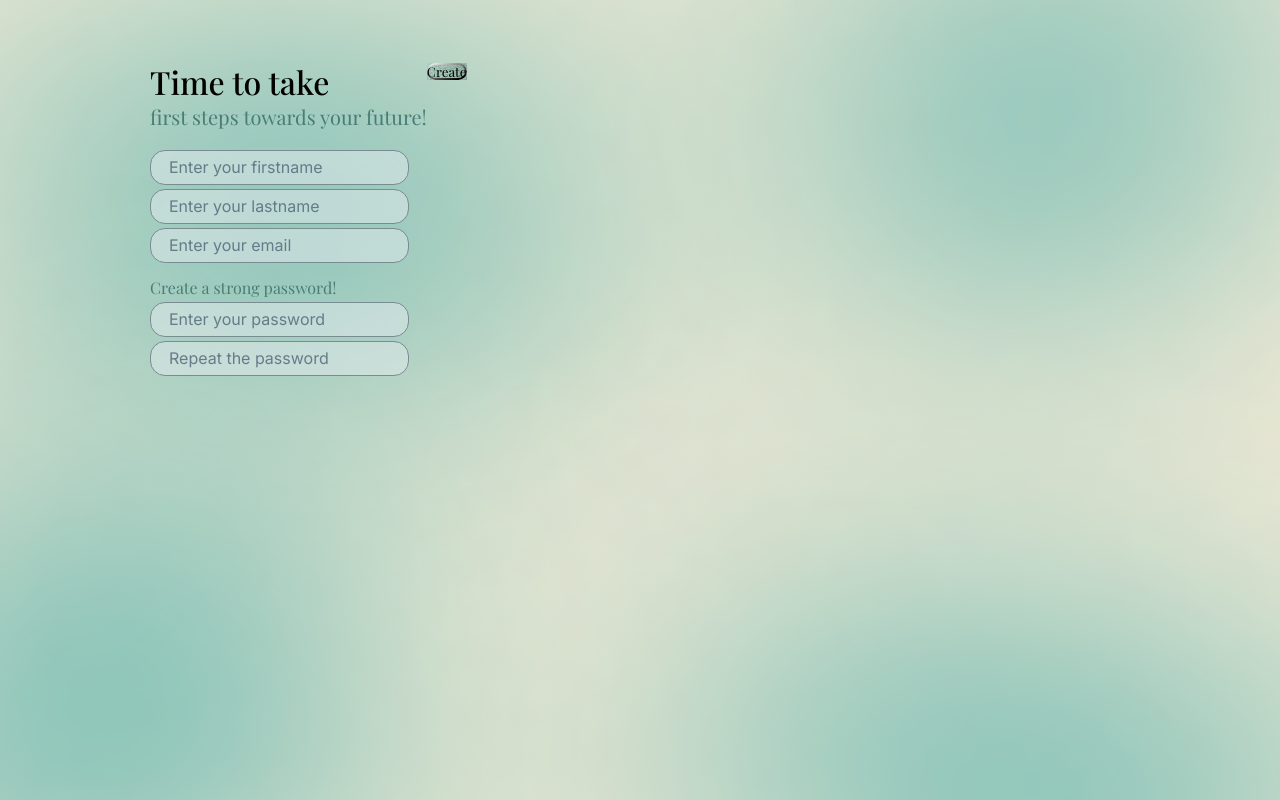
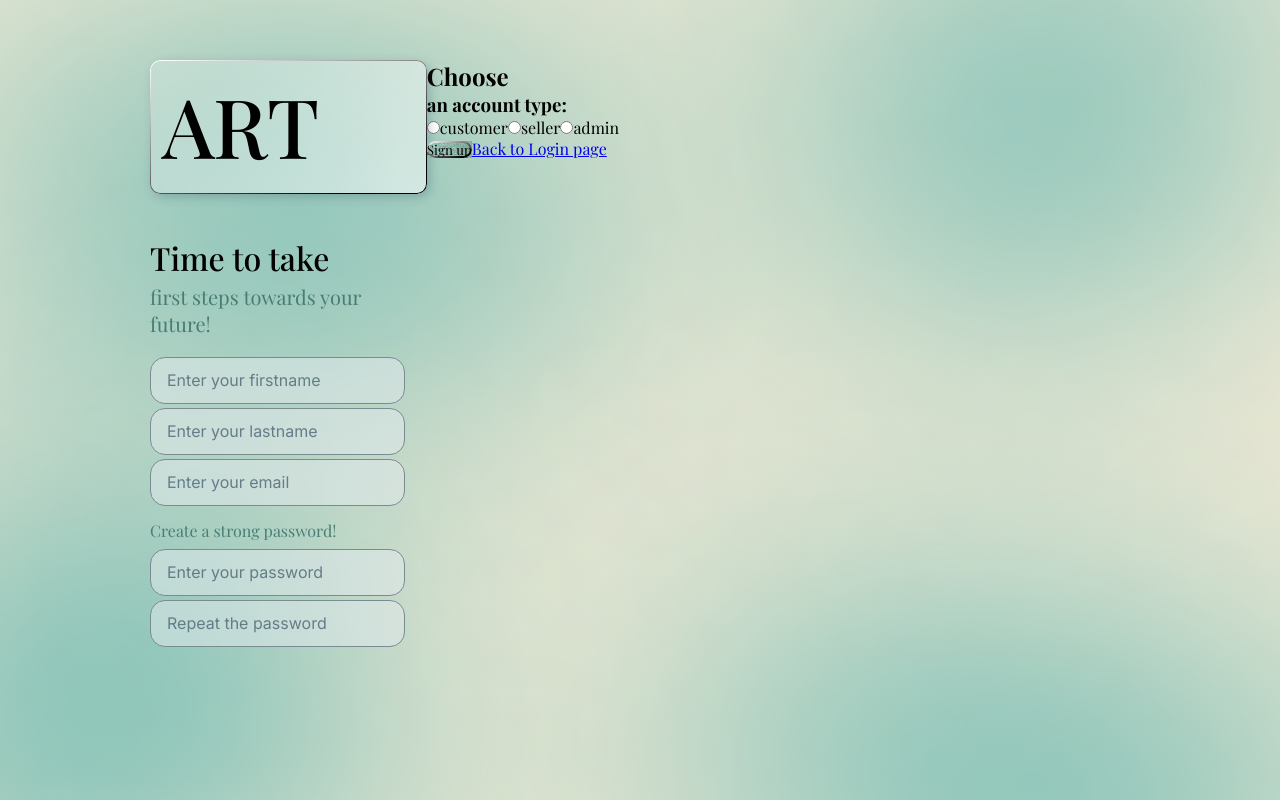
Before and after one commit to justwantcoffee/js_project, a React app in the folder project-template/: page /register in a window 1280 px wide. Built offline with nearby package versions, Linux system fonts and the light colour scheme; a web font is replaced by a local one.

Commit message:
Css styles changed

```diff
--- a/project-template/src/components/Auth/Login.jsx
+++ b/project-template/src/components/Auth/Login.jsx
@@ -38,8 +38,6 @@ const Login = () => {
   return (
     <div className={styles.container}>
       {/* Форма логина */}
-
-      <AuthDetails />
 
       <div className={styles.login}>
 
--- a/project-template/src/components/Auth/Signup.jsx
+++ b/project-template/src/components/Auth/Signup.jsx
@@ -42,6 +42,22 @@ const Signup = () => {
       .catch((error)=>console.log(error));
   };
 
+  {/* проверка на админ аккаунт */}
+
+  const[accountType, setAccountType] = useState("");
+  const[adminCode, setAdminCode] = useState("");
+
+  function accountTypeCheck(e) {
+    e.preventDefault();
+    console.log('функция запустилась');
+
+    if(accountType == 'admin') {
+      setAdminCode('введите код админа');
+    } else {
+      setAdminCode(null);
+    }
+  }
+
   return (
     <div>
 
@@ -52,9 +68,11 @@ const Signup = () => {
 
         <div className={styles.containerLeft}>
 
-          <div className={styles.header}>
-            <h1 className={styles.pageHeader}>Time to take</h1>
-            <h2 className={`${styles.pageHeader} ${styles.extra}`}>first steps towards your future!</h2>
+          <h1 className={styles.logo}>ART</h1>
+
+          <div className={`${styles.infoBlock} ${styles.header}`}>
+            <h2 className={styles.pageHeader}>Time to take</h2>
+            <h3 className={`${styles.pageHeader} ${styles.extra}`}>first steps towards your future!</h3>
           </div>
 
           <div className={`${styles.infoBlock} ${styles.personal}`}>
@@ -116,8 +134,39 @@ const Signup = () => {
         <div className={styles.containerRight}>
 
           <div className={styles.content}>
-            <button className={styles.createButton}>Create</button>
+
+            <h2>Choose</h2>
+            <h3>an account type:</h3>
+
+            <div onClick={accountTypeCheck} className={styles.radio}>
+              <input
+                type='radio'
+                name='accountType'
+                value={'customer'}
+                onChange={(e)=>setAccountType(e.target.value)}
+                className={styles.radioInput} />customer
+
+              <input
+                type='radio'
+                name='accountType'
+                value={'seller'}
+                onChange={(e)=>setAccountType(e.target.value)}
+                className={styles.radioInput} />seller
+
+              <input
+                type='radio'
+                name='accountType'
+                value={'admin'}
+                onChange={(e)=>setAccountType(e.target.value)}
+                className={styles.radioInput} />admin
+
+              { adminCode ? <input type='text' name='adminCode' value=''  placeholder={adminCode} className={styles.adminCodeInput}/> : ""}
+            </div>
+
+            <button className={styles.createButton}>Sign up</button>
             {error ? <p style={{color:'red'}}>{error}</p> : ""}
+
+            <a href="/login" className={styles.backLink}>Back to Login page</a>
           </div>
 
         </div>
--- a/project-template/src/components/Sailer/Sailer.jsx
+++ b/project-template/src/components/Sailer/Sailer.jsx
@@ -1,9 +1,11 @@
 import React from 'react';
 import Header from '../Main/Header';
 import Logo from '../HomePage/Logo';
+import ProfileSettings from '../UserCabinet/ProfileSettings';
+import ProfileMenu from '../UserCabinet/ProfileMenu';
 
+import styles from '../../styles/sailer.module.css';
 import { UserCard } from './UserCard';
-import styles from '../../styles/sailer.module.css';
 import { ClientList } from './ClientList';
 import { Published } from './Published';
 
@@ -15,6 +17,7 @@ export const Sailer = () => {
       <div className={styles.container}>
         <Header />
         <div className={styles.cards}>
+          <ProfileMenu />
           <UserCard />
           <ClientList />
           <Published />
--- /dev/null
+++ b/project-template/src/components/UserCabinet/ProfileMenu.jsx
@@ -0,0 +1,18 @@
+import React from 'react';
+import styles from '../../styles/sailer.module.css';
+
+const ProfileMenu = () => {
+
+  return (
+    <div>
+      <h1>Боковое меню</h1>
+      {/* меню профиля */}
+
+        <div className={styles.content}>
+            {/* рендер нужного окна */}
+        </div>
+    </div>
+  );
+};
+
+export default ProfileMenu;
--- /dev/null
+++ b/project-template/src/components/UserCabinet/ProfileSettings.jsx
@@ -0,0 +1,12 @@
+import React from 'react';
+
+const ProfileSettings = () => {
+  return (
+    <div>
+      <h1>Настройки профиля</h1>
+      {/* поля для изменения информации */}
+    </div>
+  );
+};
+
+export default ProfileSettings;
--- a/project-template/src/styles/login.module.css
+++ b/project-template/src/styles/login.module.css
@@ -64,7 +64,7 @@
 
 .header {
     font-weight: 500;
-    font-size: 32px;
+    font-size: 2rem;
 
     color: #000000;
 }
@@ -108,10 +108,11 @@
 }
 
 .button {
-    width: 260px;
+    width: 16.25rem;
     display: block;
     padding: 10px 10px 12px 10px;
 
+    margin: 0rem auto;
     margin-bottom: 12%;
     border-radius: 15px;
 
--- a/project-template/src/styles/signup.module.css
+++ b/project-template/src/styles/signup.module.css
@@ -13,7 +13,7 @@
     align-items: center;
     flex-direction: column;
 
-    padding: 1.875rem 1.875rem 3.75rem 1.875rem;
+    padding: 1.875rem 1.875rem 4.375rem 1.875rem;
     border-radius: .9375rem 0rem 0rem .9375rem;
 
     background:
@@ -39,6 +39,43 @@
     display: flex;
     align-items: center;
     flex-direction: column;
+}
+
+.logo {
+    display: flex;
+    padding: .625rem .75rem .875rem .75rem;
+    margin-bottom: 2.625rem;
+
+    font-weight: 500;
+    font-size: 5.125rem;
+
+    border-radius: .75rem;
+    color: #000000;
+
+    background:
+        linear-gradient(133.46deg,
+        rgba(255, 255, 255, 0.24) 15.95%,
+        rgba(255, 255, 255, 0.55) 100.75%);
+
+    box-shadow: 3px 3px 10px rgba(39, 68, 93, 0.25);
+    backdrop-filter: blur(1.25rem);
+}
+
+.logo:before {
+    content: '';
+    position: absolute;
+    inset: 0;
+    z-index: -1;    /* наслоение по z */
+    padding: 1px;   /* толщина рамки */
+    border-radius: 10px;
+
+    background:
+        linear-gradient(340deg,
+        #000000 12.76%,
+        #ffffff 97.75%);
+    mask:
+        linear-gradient(#000 0 0) exclude,
+        linear-gradient(#000 0 0) content-box;
 }
 
 .pageHeader {
@@ -74,17 +111,17 @@
     font-size: 1rem;
 
     color: #497D74;
+    margin-bottom: .25rem;
 }
 
 .input {
     width: 100%;
     display: flex;
-
-    padding: 8px 18px;
+    padding: .875rem 1rem;
 
     background: rgba(230, 235, 240, 0.5);
     border: 1px solid #798C91;
-    border-radius: 15px;
+    border-radius: .9375rem;
 
 }
 
@@ -115,7 +152,7 @@
     inset: 0;
     z-index: -1;            /* наслоение по z */
     padding: 1.2px;         /* толщина рамки */
-    border-radius: 14px;
+    border-radius: .9375rem;
 
     background:
         linear-gradient(340deg,
@@ -135,7 +172,7 @@
 }
 
 .createButton {
-    margin-bottom: 18px;
+    margin-bottom: 1.25rem;
 
     background:
     url('../../static/img/texture.png'),
@@ -159,3 +196,15 @@
 .button:active {
     background: rgba(113, 187, 178, 0.8);
 }
+
+.back-link {
+    display: flex;
+    font-weight: 300;
+    font-size: 1rem;
+
+    text-decoration: underline;
+    text-underline-offset: 2px;
+    text-decoration-thickness: 1.1px;
+
+    color: rgba(255, 255, 255, 0.8);
+}
```
